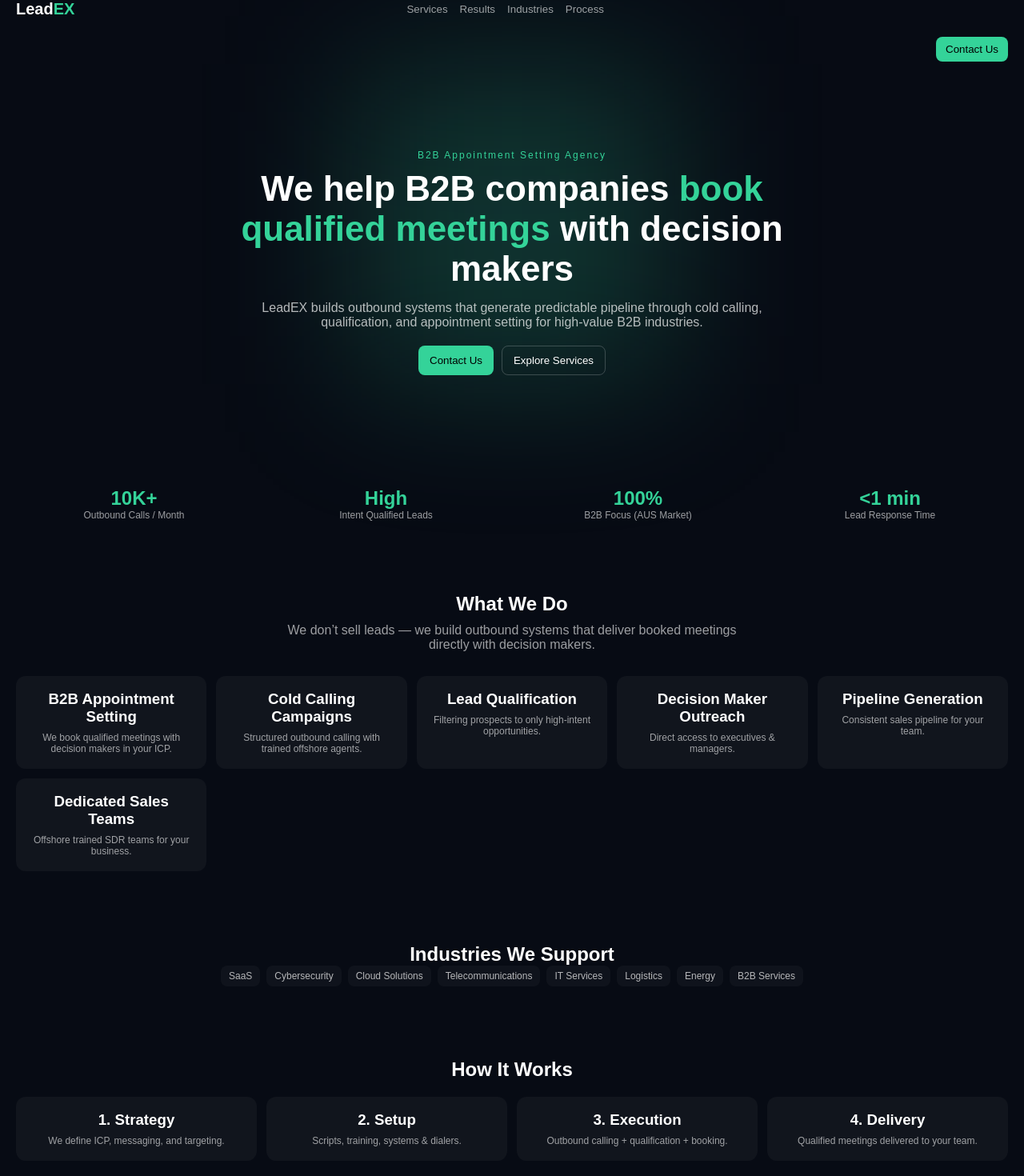
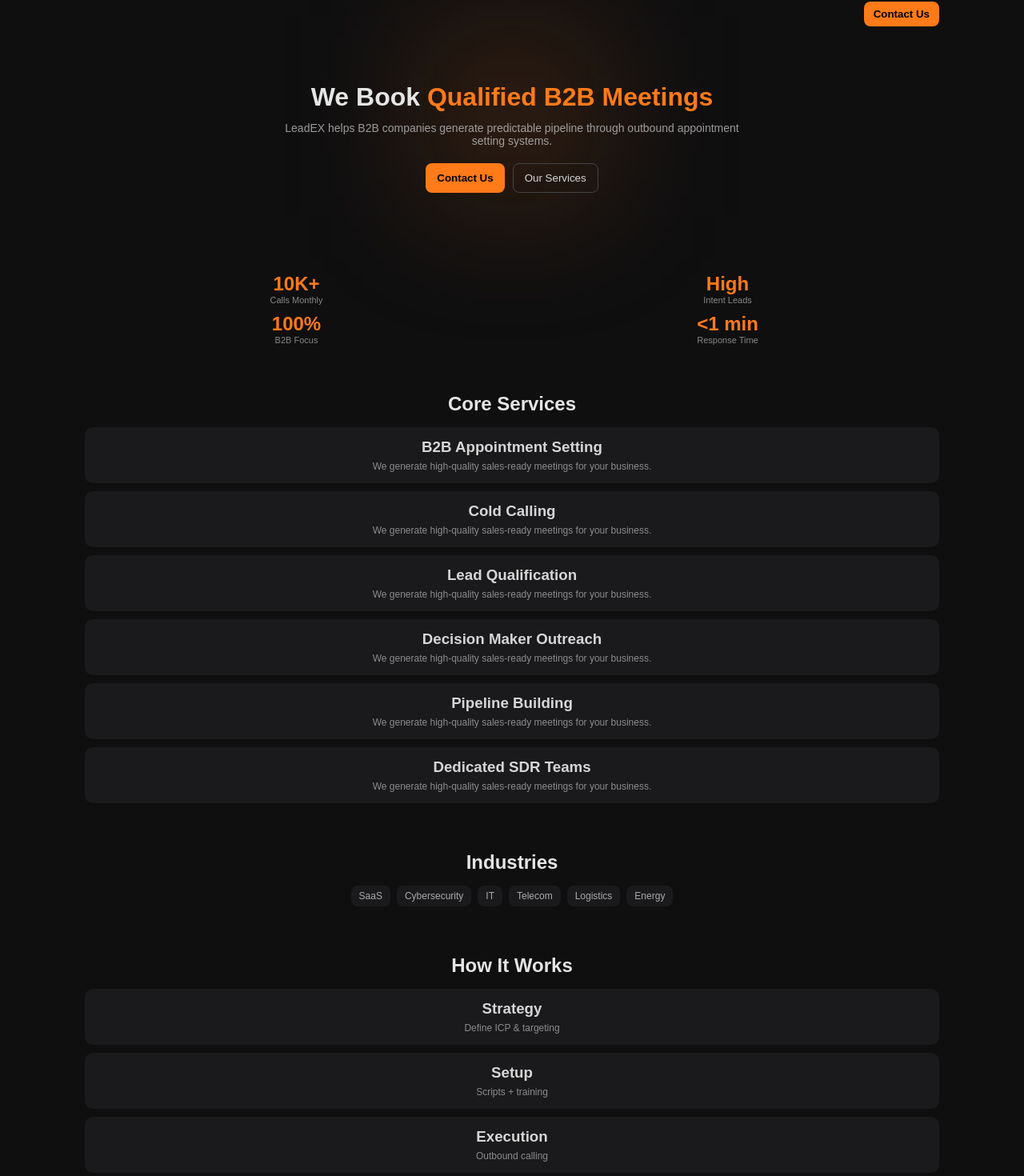
Before and after one commit to youssefamrr0582-debug/leadex-new, a React (Vite) app: page / in a window 1280 px wide. Shown: the part 84-1554 px from the top of the page at 80% size. Built offline with nearby package versions, Linux system fonts and the light colour scheme.

Commit message:
Update App.jsx

```diff
--- a/src/App.jsx
+++ b/src/App.jsx
@@ -1,7 +1,6 @@
 import { useEffect } from "react";
 
 export default function App() {
-
   const scrollTo = (id) => {
     document.getElementById(id)?.scrollIntoView({ behavior: "smooth" });
   };
@@ -27,106 +26,76 @@
         <button className="cta">Contact Us</button>
       </header>
 
-      {/* HERO (Belkins-style message heavy) */}
+      {/* HERO */}
       <section className="hero">
         <div className="glow"></div>
 
-        <p className="kicker">B2B Appointment Setting Agency</p>
-
         <h1>
-          We help B2B companies <span>book qualified meetings</span> with decision makers
+          We Book <span>Qualified B2B Meetings</span>
         </h1>
 
-        <p className="sub">
-          LeadEX builds outbound systems that generate predictable pipeline through cold calling, qualification, and appointment setting for high-value B2B industries.
+        <p>
+          LeadEX helps B2B companies generate predictable pipeline through outbound appointment setting systems.
         </p>
 
         <div className="heroBtns">
           <button className="primary">Contact Us</button>
           <button className="secondary" onClick={() => scrollTo("services")}>
-            Explore Services
+            Our Services
           </button>
         </div>
       </section>
 
-      {/* RESULTS (Belkins style credibility row) */}
+      {/* RESULTS */}
       <section id="results" className="stats">
-        <div>
-          <h2>10K+</h2>
-          <p>Outbound Calls / Month</p>
-        </div>
-
-        <div>
-          <h2>High</h2>
-          <p>Intent Qualified Leads</p>
-        </div>
-
-        <div>
-          <h2>100%</h2>
-          <p>B2B Focus (AUS Market)</p>
-        </div>
-
-        <div>
-          <h2>&lt;1 min</h2>
-          <p>Lead Response Time</p>
-        </div>
+        <div><h2>10K+</h2><p>Calls Monthly</p></div>
+        <div><h2>High</h2><p>Intent Leads</p></div>
+        <div><h2>100%</h2><p>B2B Focus</p></div>
+        <div><h2>&lt;1 min</h2><p>Response Time</p></div>
       </section>
 
-      {/* SERVICES (structured like Belkins) */}
+      {/* SERVICES */}
       <section id="services" className="section">
-        <h2>What We Do</h2>
-
-        <p className="sectionSub">
-          We don’t sell leads — we build outbound systems that deliver booked meetings directly with decision makers.
-        </p>
+        <h2>Core Services</h2>
 
         <div className="grid">
           {[
-            ["B2B Appointment Setting","We book qualified meetings with decision makers in your ICP."],
-            ["Cold Calling Campaigns","Structured outbound calling with trained offshore agents."],
-            ["Lead Qualification","Filtering prospects to only high-intent opportunities."],
-            ["Decision Maker Outreach","Direct access to executives & managers."],
-            ["Pipeline Generation","Consistent sales pipeline for your team."],
-            ["Dedicated Sales Teams","Offshore trained SDR teams for your business."]
+            "B2B Appointment Setting",
+            "Cold Calling",
+            "Lead Qualification",
+            "Decision Maker Outreach",
+            "Pipeline Building",
+            "Dedicated SDR Teams"
           ].map((s, i) => (
             <div key={i} className="card">
-              <h3>{s[0]}</h3>
-              <p>{s[1]}</p>
+              <h3>{s}</h3>
+              <p>We generate high-quality sales-ready meetings for your business.</p>
             </div>
           ))}
         </div>
       </section>
 
-      {/* INDUSTRIES (Belkins positioning style) */}
+      {/* INDUSTRIES */}
       <section id="industries" className="section">
-        <h2>Industries We Support</h2>
+        <h2>Industries</h2>
 
         <div className="tags">
-          {[
-            "SaaS",
-            "Cybersecurity",
-            "Cloud Solutions",
-            "Telecommunications",
-            "IT Services",
-            "Logistics",
-            "Energy",
-            "B2B Services"
-          ].map((i, idx) => (
+          {["SaaS","Cybersecurity","IT","Telecom","Logistics","Energy"].map((i, idx) => (
             <span key={idx}>{i}</span>
           ))}
         </div>
       </section>
 
-      {/* PROCESS (very structured like Belkins) */}
+      {/* PROCESS */}
       <section id="process" className="section">
         <h2>How It Works</h2>
 
         <div className="grid">
           {[
-            ["1. Strategy","We define ICP, messaging, and targeting."],
-            ["2. Setup","Scripts, training, systems & dialers."],
-            ["3. Execution","Outbound calling + qualification + booking."],
-            ["4. Delivery","Qualified meetings delivered to your team."]
+            ["Strategy","Define ICP & targeting"],
+            ["Setup","Scripts + training"],
+            ["Execution","Outbound calling"],
+            ["Delivery","Booked meetings"]
           ].map((p, i) => (
             <div key={i} className="card">
               <h3>{p[0]}</h3>
@@ -139,27 +108,31 @@
       {/* CTA */}
       <section className="cta">
         <h2>Ready to scale your pipeline?</h2>
-        <p>Let’s build a predictable outbound engine for your business.</p>
         <button className="primary">Contact Us</button>
       </section>
 
-      {/* FOOTER */}
       <footer>
-        © {new Date().getFullYear()} LeadEX — B2B Appointment Setting Agency
+        © {new Date().getFullYear()} LeadEX
       </footer>
 
-      {/* STYLE */}
+      {/* STYLE (ORANGE + GREY + MOBILE FIX) */}
       <style>{`
-        * { margin:0; padding:0; box-sizing:border-box; }
+        * {
+          margin:0;
+          padding:0;
+          box-sizing:border-box;
+        }
 
         body {
-          background:#070b14;
-          color:white;
+          background:#0f0f10;
+          color:#d6d6d6;
           font-family: Arial;
         }
 
         .app {
-          padding:20px;
+          padding:16px;
+          max-width:1100px;
+          margin:auto;
         }
 
         /* NAV */
@@ -167,106 +140,105 @@
           display:flex;
           justify-content:space-between;
           align-items:center;
-          padding:10px 0;
+          flex-wrap:wrap;
+          gap:10px;
         }
 
         .logo {
-          font-size:20px;
+          font-size:18px;
           font-weight:bold;
+          color:#d6d6d6;
         }
 
         .logo span {
-          color:#34d399;
+          color:#ff7a18;
         }
 
         .links {
           display:flex;
-          gap:15px;
+          gap:12px;
+          flex-wrap:wrap;
         }
 
         .links button {
           background:none;
           border:none;
-          color:white;
-          opacity:0.6;
+          color:#a0a0a0;
           cursor:pointer;
-          transition:0.2s;
+          font-size:12px;
         }
 
         .links button:hover {
-          opacity:1;
-          color:#34d399;
+          color:#ff7a18;
         }
 
         .cta {
-          background:#34d399;
+          background:#ff7a18;
           border:none;
           padding:8px 12px;
           border-radius:8px;
           cursor:pointer;
+          color:black;
+          font-weight:bold;
         }
 
         /* HERO */
         .hero {
           text-align:center;
-          padding:100px 20px;
+          padding:70px 10px;
           position:relative;
         }
 
-        .kicker {
-          color:#34d399;
-          font-size:12px;
-          letter-spacing:2px;
-          margin-bottom:10px;
-        }
-
         .hero h1 {
-          font-size:44px;
-          max-width:800px;
-          margin:auto;
+          font-size:32px;
+          color:#e5e5e5;
         }
 
         .hero span {
-          color:#34d399;
+          color:#ff7a18;
         }
 
-        .sub {
-          max-width:650px;
-          margin:15px auto;
+        .hero p {
+          max-width:600px;
+          margin:12px auto;
           opacity:0.7;
+          font-size:14px;
         }
 
         .heroBtns {
-          margin-top:20px;
           display:flex;
           justify-content:center;
           gap:10px;
+          margin-top:20px;
+          flex-wrap:wrap;
         }
 
         .primary {
-          background:#34d399;
+          background:#ff7a18;
           border:none;
           padding:10px 14px;
           border-radius:8px;
           cursor:pointer;
+          font-weight:bold;
+          color:black;
         }
 
         .secondary {
           background:transparent;
-          border:1px solid #ffffff33;
+          border:1px solid #444;
           padding:10px 14px;
           border-radius:8px;
-          color:white;
+          color:#d6d6d6;
           cursor:pointer;
         }
 
         /* GLOW */
         .glow {
           position:absolute;
-          width:400px;
-          height:400px;
-          background:#34d39933;
-          filter:blur(90px);
+          width:250px;
+          height:250px;
+          background:#ff7a1822;
+          filter:blur(80px);
           top:40%;
           left:50%;
           transform:translate(-50%,-50%);
@@ -276,97 +248,91 @@
         /* STATS */
         .stats {
           display:grid;
-          grid-template-columns:repeat(auto-fit,minmax(150px,1fr));
-          gap:20px;
+          grid-template-columns:repeat(2,1fr);
+          gap:10px;
+          margin-top:30px;
           text-align:center;
-          margin-top:40px;
         }
 
         .stats h2 {
-          color:#34d399;
+          color:#ff7a18;
         }
 
         .stats p {
+          font-size:11px;
           opacity:0.6;
-          font-size:12px;
         }
 
         /* SECTIONS */
         .section {
-          margin-top:90px;
+          margin-top:60px;
           text-align:center;
         }
 
-        .sectionSub {
-          opacity:0.6;
-          max-width:600px;
-          margin:10px auto 30px;
+        .section h2 {
+          margin-bottom:15px;
+          color:#e5e5e5;
         }
 
         /* GRID */
         .grid {
           display:grid;
-          grid-template-columns:repeat(auto-fit,minmax(220px,1fr));
-          gap:12px;
-          margin-top:20px;
+          grid-template-columns:1fr;
+          gap:10px;
         }
 
         .card {
-          background:rgba(255,255,255,0.04);
-          padding:18px;
-          border-radius:12px;
+          background:#1a1a1c;
+          padding:14px;
+          border-radius:10px;
           transition:0.2s;
         }
 
         .card:hover {
-          transform:translateY(-5px);
-          background:rgba(52,211,153,0.08);
+          transform:translateY(-4px);
+          border:1px solid #ff7a18;
         }
 
         .card p {
+          font-size:12px;
           opacity:0.6;
-          font-size:12px;
-          margin-top:8px;
+          margin-top:6px;
         }
 
         /* TAGS */
         .tags {
           display:flex;
+          flex-wrap:wrap;
           justify-content:center;
-          flex-wrap:wrap;
           gap:8px;
         }
 
         .tags span {
-          background:rgba(255,255,255,0.05);
+          background:#1a1a1c;
           padding:6px 10px;
           border-radius:8px;
           font-size:12px;
-          opacity:0.7;
+          color:#aaa;
         }
 
         /* CTA */
         .cta {
           text-align:center;
-          margin-top:100px;
-        }
-
-        .cta p {
-          opacity:0.6;
-          margin:10px 0;
+          margin-top:70px;
         }
 
         footer {
           text-align:center;
-          margin-top:50px;
+          margin-top:40px;
           opacity:0.4;
           font-size:12px;
         }
 
-        /* MOBILE */
+        /* MOBILE FIX */
         @media(max-width:600px){
-          .hero h1 { font-size:28px; }
+          .hero h1 { font-size:24px; }
           .links { display:none; }
+          .stats { grid-template-columns:1fr 1fr; }
         }
       `}</style>
     </div>
```
